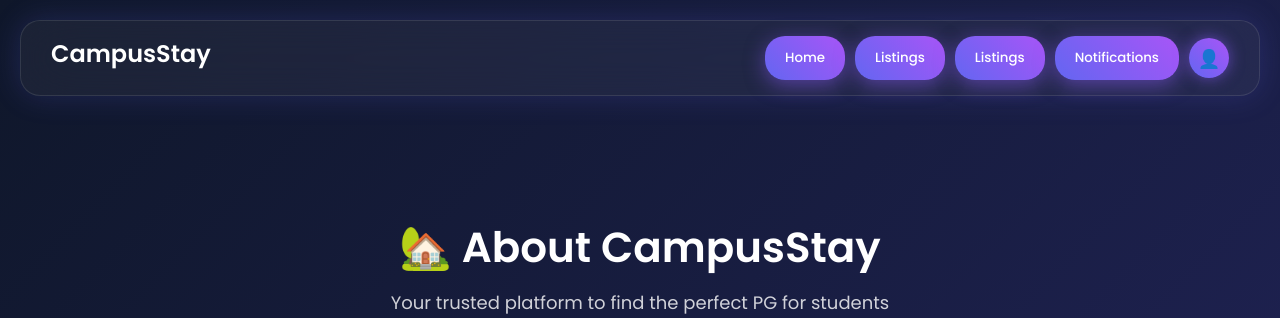
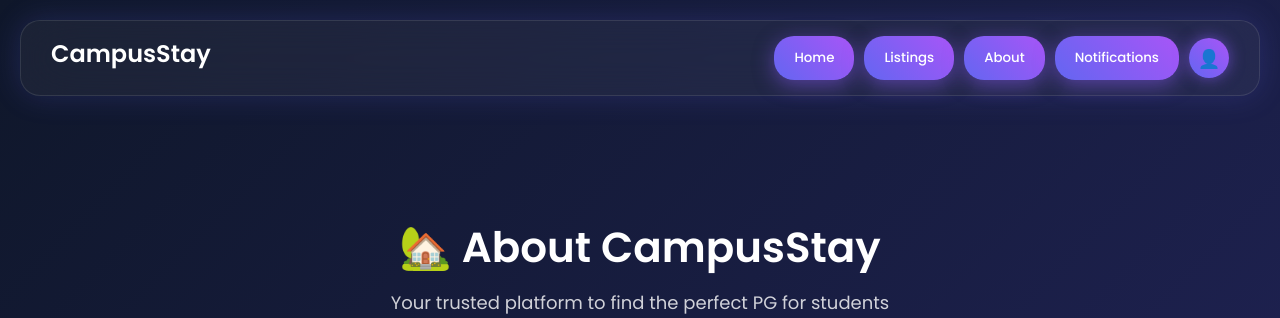
Before and after one commit to shivanisable13/rent_pag, a PHP site: page /user/about.php in a window 1280 px wide. Shown: the top 318 px of the page. Run offline with PHP 8.4, Linux system fonts and the light colour scheme.

Commit message:
Update header.php

```diff
--- a/includes/header.php
+++ b/includes/header.php
@@ -26,7 +26,7 @@ $user_name = $_SESSION['user_name'] ?? 'User';
 
 <a href="/user/listing.php"><button>Listings</button></a>
 
-        <a href="/campusstay/user/listing.php"><button>Listings</button></a>
+        <a href="/user/about.php"><button>About</button></a>
 
         <a href="notifications.php">
             <button>Notifications</button>
```
